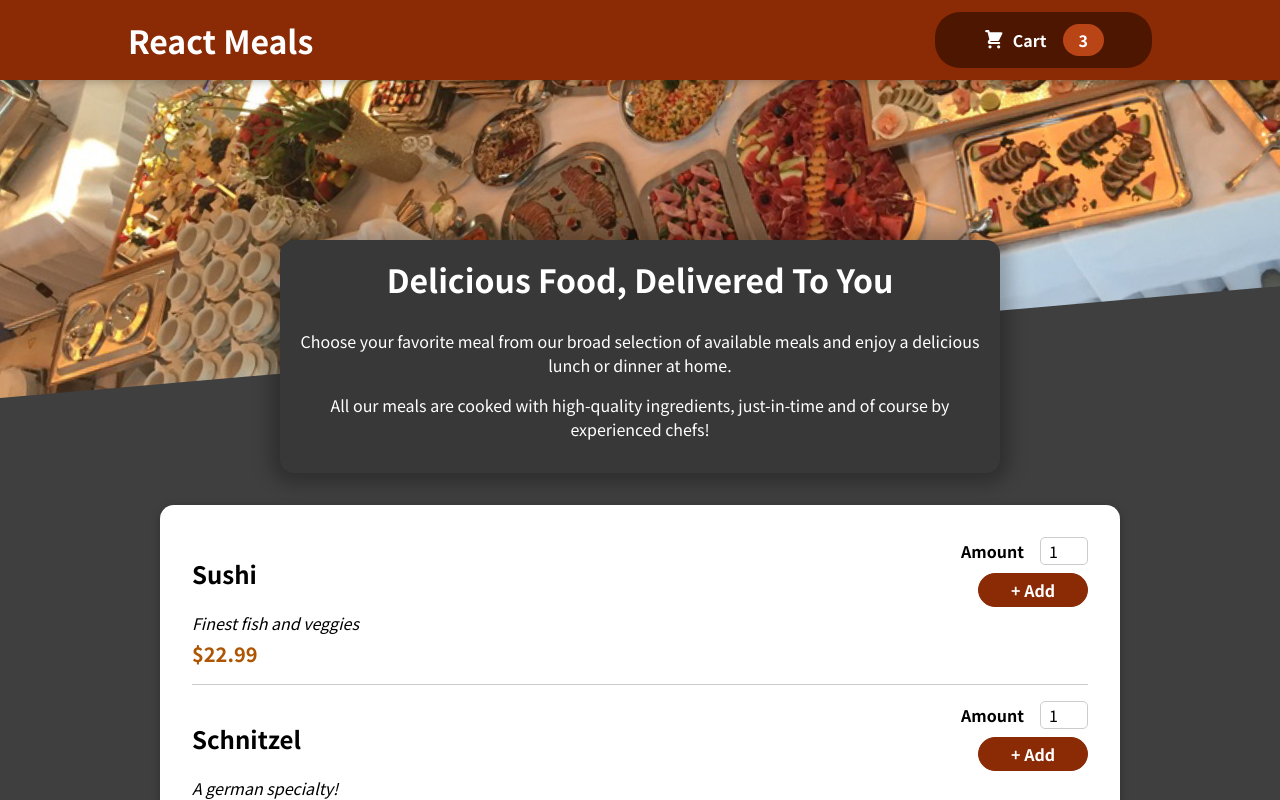
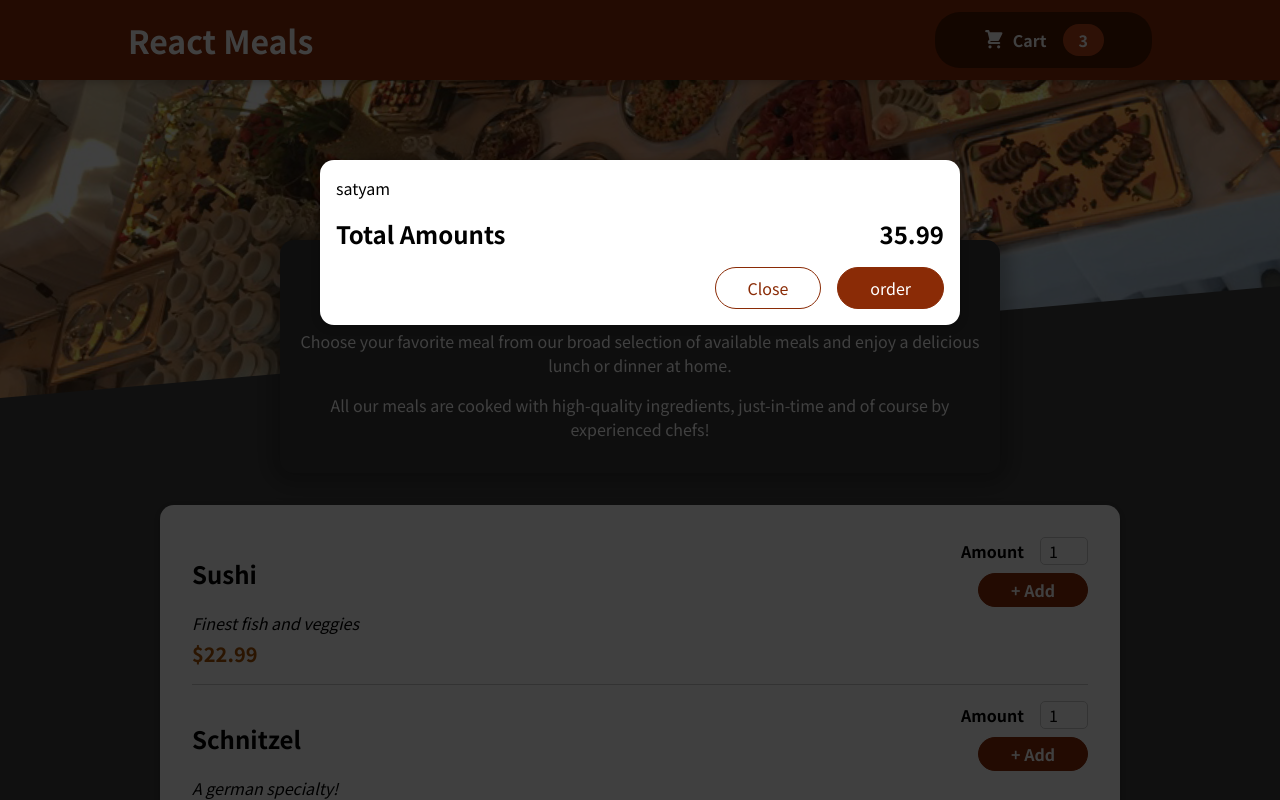
Before and after one commit to satyamgupta0202/FoodOrderingApp, a React (Create React App) app: page / in a window 1280 px wide. Shown: the top 800 px of the page. Built offline with nearby package versions, Linux system fonts and the light colour scheme.

Commit message:
Added Portal

```diff
--- a/public/index.html
+++ b/public/index.html
@@ -28,6 +28,7 @@
   </head>
   <body>
     <noscript>You need to enable JavaScript to run this app.</noscript>
+    <div id="overlays"></div>
     <div id="root"></div>
     <!--
       This HTML file is a template.
--- a/src/App.js
+++ b/src/App.js
@@ -1,11 +1,13 @@
 import Header from "./components/Layout/header";
-import React ,{Fragment} from 'react'
+import React, { Fragment } from "react";
 import Meals from "./components/Meals/Meals";
+import Cart from "./components/Cart/Cart";
 function App() {
   return (
     <Fragment>
-      <Header/>
-    <Meals/>
+      <Cart />
+      <Header />
+      <Meals />
     </Fragment>
   );
 }
--- /dev/null
+++ b/src/components/Cart/Cart.js
@@ -0,0 +1,27 @@
+import classes from "./Cart.module.css";
+import Modal from "../UI/Modal";
+const Cart = (props) => {
+  let CartItems = (
+    <ul className={classes["cart-items"]}>
+      {[
+        { id: "c1", name: "satyam", amount: 2, quantity: 10, price: 12.99 },
+      ].map((items) => (
+        <li>{items.name}</li>
+      ))}
+    </ul>
+  );
+  return (
+    <Modal>
+      {CartItems}
+      <div className={classes.total}>
+        <span>Total Amounts</span>
+        <span> 35.99</span>
+      </div>
+      <div className={classes.actions}>
+        <button className={classes["button--alt"]}>Close</button>
+        <button className={classes.button}>order</button>
+      </div>
+    </Modal>
+  );
+};
+export default Cart;
--- /dev/null
+++ b/src/components/Cart/Cart.module.css
@@ -0,0 +1,46 @@
+.cart-items {
+    list-style: none;
+    margin: 0;
+    padding: 0;
+    max-height: 20rem;
+    overflow: auto;
+  }
+
+  .total {
+    display: flex;
+    justify-content: space-between;
+    align-items: center;
+    font-weight: bold;
+    font-size: 1.5rem;
+    margin: 1rem 0;
+  }
+
+  .actions {
+    text-align: right;
+  }
+
+  .actions button {
+    font: inherit;
+    cursor: pointer;
+    background-color: transparent;
+    border: 1px solid #8a2b06;
+    padding: 0.5rem 2rem;
+    border-radius: 25px;
+    margin-left: 1rem;
+  }
+
+  .actions button:hover,
+  .actions button:active {
+    background-color: #5a1a01;
+    border-color: #5a1a01;
+    color: white;
+  }
+
+  .actions .button--alt {
+    color: #8a2b06;
+  }
+
+  .actions .button {
+    background-color: #8a2b06;
+    color: white;
+  }
--- /dev/null
+++ b/src/components/UI/Modal.js
@@ -0,0 +1,26 @@
+import { Fragment } from "react";
+import classes from "./Modal.module.css";
+import ReactDom from "react-dom";
+const Backdrop = (props) => {
+  return <div className={classes.backdrop}></div>;
+};
+const ModalOverlay = (props) => {
+  return (
+    <div className={classes.modal}>
+      <div className={classes.content}>{props.children} </div>
+    </div>
+  );
+};
+const portalelement = document.getElementById("overlays");
+const Modal = (props) => {
+  return (
+    <Fragment>
+      {ReactDom.createPortal(<Backdrop />, portalelement)}
+      {ReactDom.createPortal(
+        <ModalOverlay>{props.children}</ModalOverlay>,
+        portalelement
+      )}
+    </Fragment>
+  );
+};
+export default Modal;
--- /dev/null
+++ b/src/components/UI/Modal.module.css
@@ -0,0 +1,40 @@
+.backdrop {
+  position: fixed;
+  top: 0;
+  left: 0;
+  width: 100%;
+  height: 100vh;
+  z-index: 20;
+  background-color: rgba(0, 0, 0, 0.75);
+}
+
+.modal {
+  position: fixed;
+  top: 20vh;
+  left: 5%;
+  width: 90%;
+  background-color: white;
+  padding: 1rem;
+  border-radius: 14px;
+  box-shadow: 0 2px 8px rgba(0, 0, 0, 0.25);
+  z-index: 30;
+  animation: slide-down 300ms ease-out forwards;
+}
+
+@media (min-width: 768px) {
+  .modal {
+    width: 40rem;
+    left: calc(50% - 20rem);
+  }
+}
+
+@keyframes slide-down {
+  from {
+    opacity: 0;
+    transform: translateY(-3rem);
+  }
+  to {
+    opacity: 1;
+    transform: translateY(0);
+  }
+}
```
Also changed, not shown: 1 other file (tests, documents, lock files or other folders).
